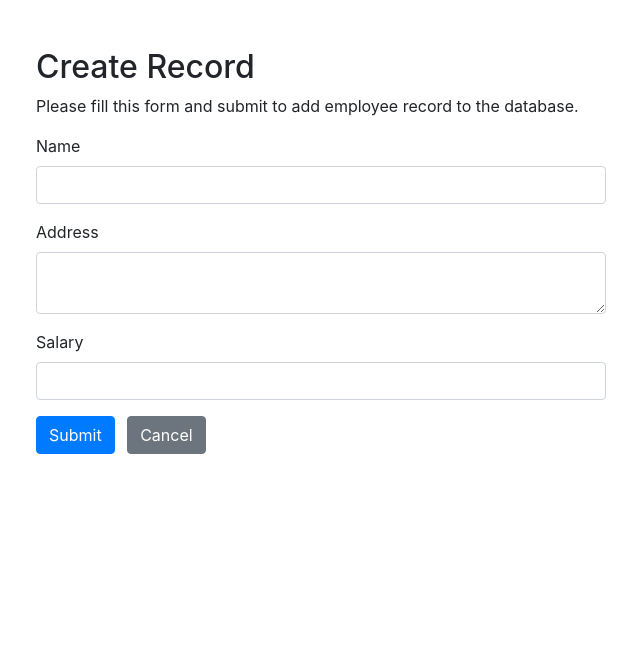
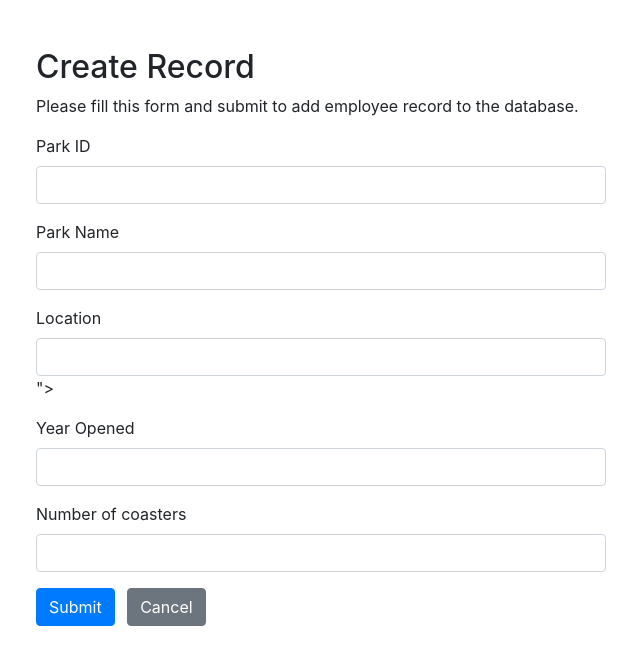
Before and after one commit to thunderbald/Coastersdb, a PHP site: page /parks/create.php in a window 1280 px wide. Shown: the top 665 px of the page, without its empty margins (319-959 px from the left). Run offline with PHP 8.4, Linux system fonts and the light colour scheme; a user stored in the database is signed in.

Commit message:
updated crud on Parks

```diff
--- a/PHP/Parks/create.php
+++ b/PHP/Parks/create.php
@@ -3,61 +3,82 @@
 session_start();
 
 // Check if the user is logged in, if not then redirect him to login page
-if(!isset($_SESSION["loggedin"]) || $_SESSION["loggedin"] !== true){
-    header("location: ../login.php");
+//if(!isset($_SESSION["loggedin"]) || $_SESSION["loggedin"] !== true){
+  //  header("location: ../login.php");
 
-    exit;
-}
+   // exit;
+//}
 // Include config file
 require_once "../config.php";
 
 // Define variables and initialize with empty values
-$name = $address = $salary = "";
-$name_err = $address_err = $salary_err = "";
+$park_name = $location = $year_opened = $parkID = $num_coasters= "";
+$name_err = $location_err = $year_opened_err = $parkID_err = $num_coasters_err = "";
 
 // Processing form data when form is submitted
 if($_SERVER["REQUEST_METHOD"] == "POST"){
-    // Validate name
-    $input_name = trim($_POST["name"]);
-    if(empty($input_name)){
+
+    // Validate parkID
+    $input_parkID = trim($_POST["parkID"]);
+    if(empty($input_parkID)){
+        $parkID_err = "Please enter the unique parkID.";
+    } else{
+        $parkID = $input_parkID;
+    }
+
+    // Validate park name
+    //$input_park_name = trim($_POST["park_name"]);
+    $input_park_name = trim(isset($_POST['park_name'])? $_POST['park_name'] : '');
+    if(empty($input_park_name)){
         $name_err = "Please enter a name.";
-    } elseif(!filter_var($input_name, FILTER_VALIDATE_REGEXP, array("options"=>array("regexp"=>"/^[a-zA-Z\s]+$/")))){
+    } elseif(!filter_var($input_park_name, FILTER_VALIDATE_REGEXP, array("options"=>array("regexp"=>"/^[a-zA-Z\s]+$/")))){
         $name_err = "Please enter a valid name.";
     } else{
-        $name = $input_name;
+        $park_name = $input_park_name;
     }
 
-    // Validate address
-    $input_address = trim($_POST["address"]);
-    if(empty($input_address)){
-        $address_err = "Please enter an address.";
+    // Validate location
+    $input_location = trim($_POST["location"]);
+    if(empty($input_location)){
+        $location_err = "Please enter the location.";
     } else{
-        $address = $input_address;
+        $location = $input_location;
     }
 
-    // Validate salary
-    $input_salary = trim($_POST["salary"]);
-    if(empty($input_salary)){
-        $salary_err = "Please enter the salary amount.";
-    } elseif(!ctype_digit($input_salary)){
-        $salary_err = "Please enter a positive integer value.";
+    // Validate year opened
+    $input_year_opened = trim($_POST["year_opened"]);
+    if(empty($input_year_opened)){
+        $year_opened_err = "Please enter the year opened.";
+    } elseif(!ctype_digit($input_year_opened)){
+        $year_opened_err = "Please enter the year opened.";
     } else{
-        $salary = $input_salary;
+        $year_opened = $input_year_opened;
     }
 
+    // Validate the number of coasters
+    $input_num_coasters = trim($_POST["num_coasters"]);
+    if(empty($input_num_coasters)){
+        $num_coasters_err = "Please enter the number of coasters.";
+    } else{
+        $num_coasters = $input_num_coasters;
+    }
+
+
     // Check input errors before inserting in database
-    if(empty($name_err) && empty($address_err) && empty($salary_err)){
+    if(empty($name_err) && empty($location_err) && empty($year_opened_err) && empty($parkID_err) && empty($num_coasters_err)){
         // Prepare an insert statement
-        $sql = "INSERT INTO employees (name, address, salary) VALUES (?, ?, ?)";
+        $sql = "INSERT INTO parks (park_name, location, year_opened, parkID, num_coasters) VALUES (?, ?, ?, ?, ?)";
 
         if($stmt = mysqli_prepare($link, $sql)){
             // Bind variables to the prepared statement as parameters
-            mysqli_stmt_bind_param($stmt, "sss", $param_name, $param_address, $param_salary);
+            mysqli_stmt_bind_param($stmt, "sss", $param_name, $param_location, $param_year_opened, $param_num_coasters, $param_parkID);
 
             // Set parameters
-            $param_name = $name;
-            $param_address = $address;
-            $param_salary = $salary;
+            $param_name = $park_name;
+            $param_location = $location;
+            $param_year_opened = $year_opened;
+            $param_parkID = $parkID;
+            $param_num_coasters = $num_coasters;
 
             // Attempt to execute the prepared statement
             if(mysqli_stmt_execute($stmt)){
@@ -100,19 +121,29 @@ if($_SERVER["REQUEST_METHOD"] == "POST"){
                     <p>Please fill this form and submit to add employee record to the database.</p>
                     <form action="<?php echo htmlspecialchars($_SERVER["PHP_SELF"]); ?>" method="post">
                         <div class="form-group">
-                            <label>Name</label>
-                            <input type="text" name="name" class="form-control <?php echo (!empty($name_err)) ? 'is-invalid' : ''; ?>" value="<?php echo $name; ?>">
+                            <label>Park ID</label>
+                            <input type="text" name="parkID" class="form-control <?php echo (!empty($parkID_err)) ? 'is-invalid' : ''; ?>" value="<?php echo $parkID; ?>">
+                            <span class="invalid-feedback"><?php echo $parkID_err;?></span>
+                        </div>
+                        <div class="form-group">
+                            <label>Park Name</label>
+                            <input type="text" name="park_name" class="form-control <?php echo (!empty($name_err)) ? 'is-invalid' : ''; ?>" value="<?php echo $park_name; ?>">
                             <span class="invalid-feedback"><?php echo $name_err;?></span>
                         </div>
                         <div class="form-group">
-                            <label>Address</label>
-                            <textarea name="address" class="form-control <?php echo (!empty($address_err)) ? 'is-invalid' : ''; ?>"><?php echo $address; ?></textarea>
-                            <span class="invalid-feedback"><?php echo $address_err;?></span>
+                            <label>Location</label>
+                            <input type = "text" name="location" class="form-control <?php echo (!empty($location_err)) ? 'is-invalid' : ''; ?>"><?php echo $location; ?>">
+                            <span class="invalid-feedback"><?php echo $location_err;?></span>
                         </div>
                         <div class="form-group">
-                            <label>Salary</label>
-                            <input type="text" name="salary" class="form-control <?php echo (!empty($salary_err)) ? 'is-invalid' : ''; ?>" value="<?php echo $salary; ?>">
-                            <span class="invalid-feedback"><?php echo $salary_err;?></span>
+                            <label>Year Opened</label>
+                            <input type="text" name="year_opened" class="form-control <?php echo (!empty($year_opened_err)) ? 'is-invalid' : ''; ?>" value="<?php echo $year_opened; ?>">
+                            <span class="invalid-feedback"><?php echo $year_opened_err;?></span>
+                        </div>
+                        <div class="form-group">
+                            <label>Number of coasters</label>
+                            <input type="text" name="num_coasters" class="form-control <?php echo (!empty($num_coasters_err)) ? 'is-invalid' : ''; ?>" value="<?php echo $num_coasters; ?>">
+                            <span class="invalid-feedback"><?php echo $num_coasters_err;?></span>
                         </div>
                         <input type="submit" class="btn btn-primary" value="Submit">
                         <a href="index.php" class="btn btn-secondary ml-2">Cancel</a>
--- a/PHP/login.php
+++ b/PHP/login.php
@@ -22,6 +22,7 @@ if($_SERVER["REQUEST_METHOD"] == "POST"){
     if(empty(trim($_POST["username"]))){
         $username_err = "Please enter username.";
     } else{
+        //$username= trim(isset($_POST['username'])? $_POST['username'] : '');
         $username = trim($_POST["username"]);
     }
 
@@ -29,6 +30,7 @@ if($_SERVER["REQUEST_METHOD"] == "POST"){
     if(empty(trim($_POST["password"]))){
         $password_err = "Please enter your password.";
     } else{
+        //$password = trim(isset($_POST['password'])? $_POST['password'] : '');
         $password = trim($_POST["password"]);
     }
 
@@ -36,6 +38,7 @@ if($_SERVER["REQUEST_METHOD"] == "POST"){
     if(empty($username_err) && empty($password_err)){
         // Prepare a select statement
         $sql = "SELECT id, username, password FROM users WHERE username = ?";
+        //$sql = "SELECT * FROM users WHERE username = '$username' AND password = '$password'";
 
         if($stmt = mysqli_prepare($link, $sql)){
             // Bind variables to the prepared statement as parameters
@@ -43,6 +46,7 @@ if($_SERVER["REQUEST_METHOD"] == "POST"){
 
             // Set parameters
             $param_username = $username;
+
 
             // Attempt to execute the prepared statement
             if(mysqli_stmt_execute($stmt)){
```
Also changed, not shown: PHP/Parks/delete.php (+9 -23 lines), PHP/Parks/index.php (+17 -15 lines), PHP/Parks/read.php (+26 -16 lines), PHP/Parks/update.php (+65 -50 lines), PHP/welcome.php (+4 -4 lines).
